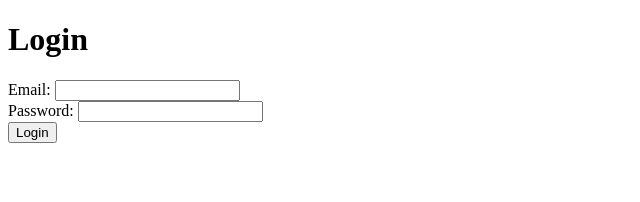
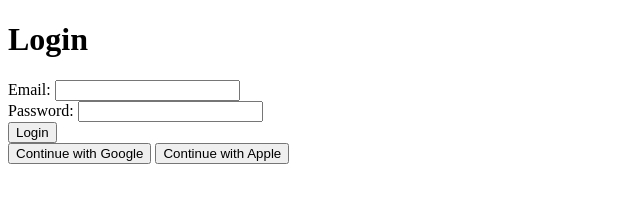
Before and after one commit to Safo-Samson/GreenDrive, a plain HTML site: page login.html in a window 1280 px wide. Shown: the whole page, without its empty margins (0-640 px from the left). Drawn offline with Linux system fonts and the light colour scheme.

Commit message:
login social button added

```diff
--- a/assets/css/style.css
+++ b/assets/css/style.css
@@ -1251,7 +1251,7 @@ Recommended Mehanics
 --------------------------------------------------------------*/
 #register-form {
   color: black;
-
+  padding: 25% 25%;
     display: flex;
     flex-direction: column;
     align-items: flex-start;
--- a/login.html
+++ b/login.html
@@ -16,7 +16,8 @@
     <br>
     <button type="submit">Login</button>
   </form>
-
+  <button type="button" class="social-login-button google-login">Continue with Google</button>
+  <button type="button" class="social-login-button apple-login">Continue with Apple</button>
   <script src="login.js"></script>
 </body>
 </html>
```
